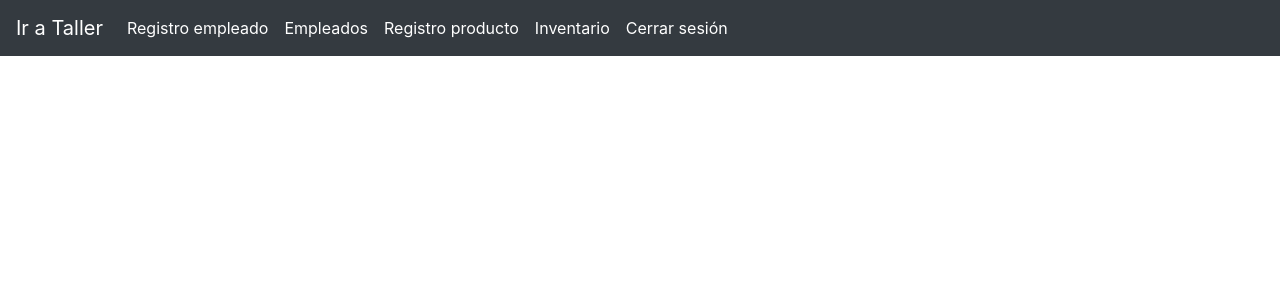
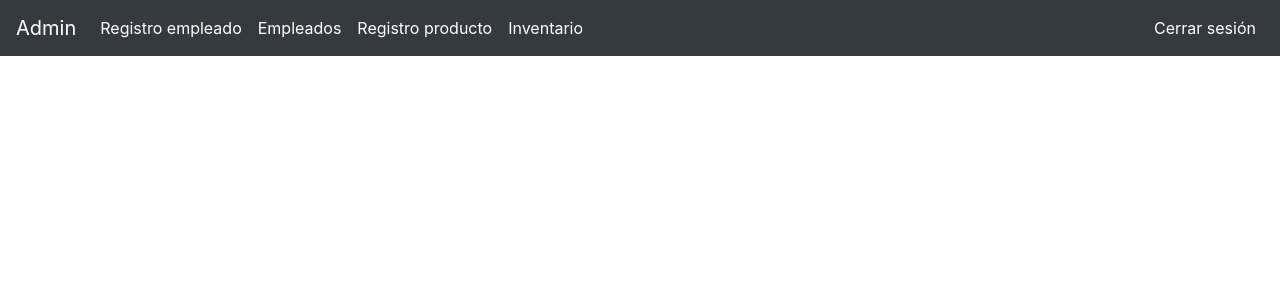
Before and after one commit to KevinDaniel-S/TallerMecanicoWeb, a PHP site: page /Taller/views/admHeader.php in a window 1280 px wide. Shown: the top 300 px of the page. Run offline with PHP 8.4, Linux system fonts and the light colour scheme; some libraries are stand-ins or nearby versions.

Commit message:
Fix navbar

```diff
--- a/views/admHeader.php
+++ b/views/admHeader.php
@@ -12,12 +12,12 @@
 <script src="https://cdn.jsdelivr.net/npm/bootstrap@4.5.3/dist/js/bootstrap.bundle.min.js" integrity="sha384-ho+j7jyWK8fNQe+A12Hb8AhRq26LrZ/JpcUGGOn+Y7RsweNrtN/tE3MoK7ZeZDyx" crossorigin="anonymous"></script>
 </head>
 <body>
-
-<nav class="navbar navbar-expand-sm bg-dark navbar-dark fixed-top">
+  <nav class="navbar navbar-expand-sm bg-dark navbar-dark fixed-top">
     <div class="navbar-header">
-        <a class="navbar-brand" href="<?php echo constant('URL')?>/">Ir a Taller</a>
+      <a class="navbar-brand" href="<?php echo constant('URL')?>/admin">Admin</a>
     </div>
-    <ul class="navbar-nav">
+    <div class="navbar-collapse collapse w-100 order-1 order-md-0 dual-collapse2">
+      <ul class="navbar-nav">
         <li class="nav-item active">
           <a class="nav-link" href="<?php echo constant('URL')?>/registroEmpleado">Registro empleado</a>
         </li>
@@ -30,9 +30,14 @@
         <li class="nav-item active">
           <a class="nav-link" href="<?php echo constant('URL')?>/inventario">Inventario</a>
         </li>
+      </ul>
+    </div>
+    <div class="navbar-collapse collapse w-100 order-3 dual-collapse2">
+      <ul class="navbar-nav ml-auto">
         <li class="nav-item active">
           <a class="nav-link" href="<?php echo constant('URL')?>/logout">Cerrar sesión</a>
         </li>
-    </ul>
+      </ul>
+    </div>
 </nav>
 <div style="padding:5% 7%">
```
Also changed, not shown: views/navbar.php (+12 -3 lines).
